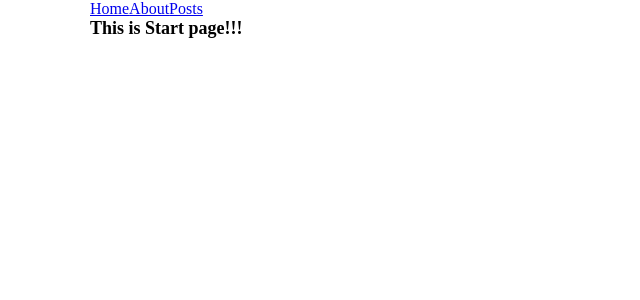
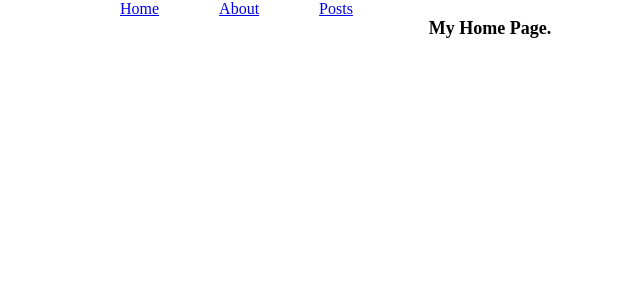
Before and after one commit to poplooukhinalexander/hello-react, a React (Create React App) app: page / in a window 1280 px wide. Shown: the top 300 px of the page, without its empty margins (150-790 px from the left). Built offline with nearby package versions, Linux system fonts and the light colour scheme.

Commit message:
Added Not Found page and route for it.

```diff
--- a/src/App.js
+++ b/src/App.js
@@ -1,24 +1,26 @@
 import React from 'react';
-import { Link, Routes, Route} from "react-router-dom";
+import { Link, Routes, Route } from "react-router-dom";
 import Post from './pages/Post';
 import About from './pages/About';
 import './styles/App.css';
 import Home from './pages/Home';
+import NotFound from './pages/NotFound';
 
 
 function App() {
   return (
    <div className='App'>
      <nav>
-       <Link to="/">Home</Link>
-       <Link to="/about">About</Link>
-       <Link to="/posts">Posts</Link>
+       <Link className='nav-item' to="/">Home</Link>
+       <Link className='nav-item' to="/about">About</Link>
+       <Link className='nav-item' to="/posts">Posts</Link>
      </nav>
-     <Routes>
+    <Routes>
         <Route path="/" element={<Home/>}/>
         <Route path="/about" element={<About/>}/>
         <Route path="/posts" element={<Post/>}/>
-     </Routes>
+        <Route path="*" element={<NotFound/>}/>
+    </Routes>
    </div>
   );
 }
--- a/src/pages/Home.jsx
+++ b/src/pages/Home.jsx
@@ -3,7 +3,7 @@ import Classes from './Home.module.css';
 
 const Home = () => {
     return (
-        <h1 className={Classes.home}>This is Start page!!!</h1>
+        <h1 className={Classes.home}>My Home Page.</h1>
     );
 }
 
--- a/src/pages/Home.module.css
+++ b/src/pages/Home.module.css
@@ -1,6 +1,6 @@
 .home{
     font-size: large;
     text-align: center;
-    display: flex;
-    width: 400px;
+    vertical-align:center;
+    width: 800px;
 }
--- /dev/null
+++ b/src/pages/NotFound.jsx
@@ -0,0 +1,12 @@
+import React from "react";
+import Classes from './NotFound.module.css';
+
+const NotFound = () => {
+    return (
+        <div>
+            <h1 className={Classes.err}>Resource not found!</h1>
+        </div>
+    );
+}
+
+export default NotFound;
--- /dev/null
+++ b/src/pages/NotFound.module.css
@@ -0,0 +1,4 @@
+.err {
+    font-size: large;
+    color: red;
+}
--- a/src/styles/App.css
+++ b/src/styles/App.css
@@ -6,7 +6,8 @@
 
 #root{
     display: flex;
-    justify-content: center;
+    align-items: center;
+    flex-direction: column;
 }
 
 .App {
@@ -39,3 +40,8 @@
     transform: translateX(-350px);
     transition: all 500ms ease-in;
 }
+
+.nav-item {
+    padding: 15px;
+    margin: 15px;
+}
```
